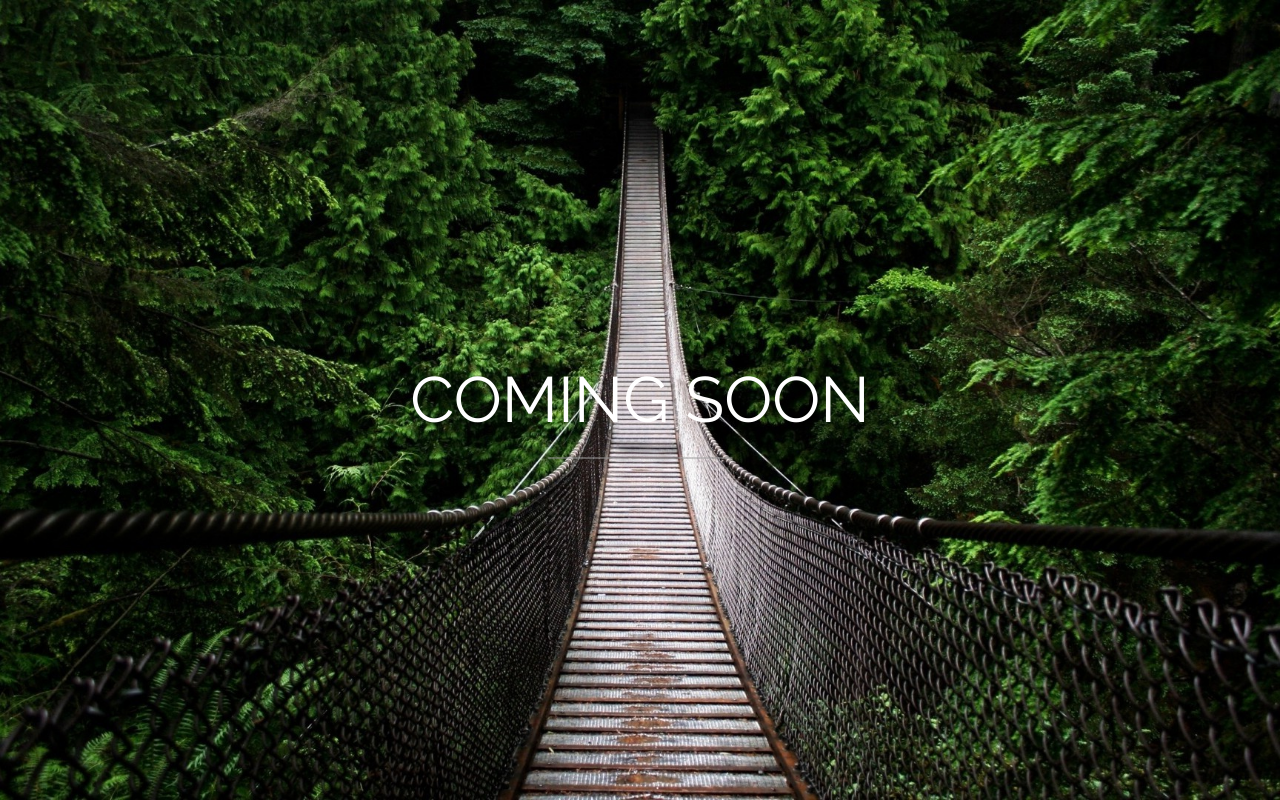
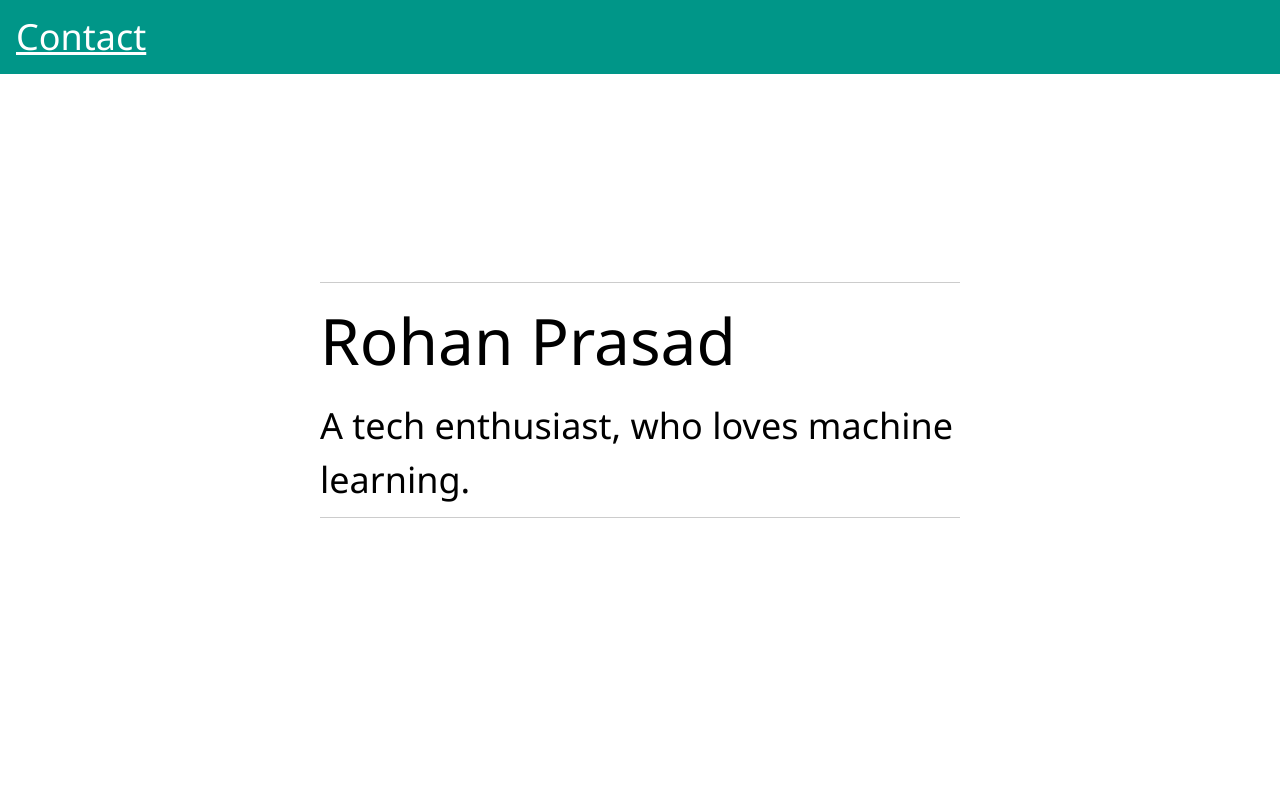
Before and after one commit to rohan097/rohan097.github.io, a plain HTML site: page index.html in a window 1280 px wide. Drawn offline with Linux system fonts and the light colour scheme; files that its build step writes are made by us from their sources; files whose address does not match are found by name.

Commit message:
Add contact details.

```diff
--- a/index.html
+++ b/index.html
@@ -3,24 +3,14 @@
 <title>Rohan Prasad</title>
 <meta charset="UTF-8">
 <meta name="viewport" content="width=device-width, initial-scale=1">
-<link rel="stylesheet" href="/css/w3.css">
-<link rel="stylesheet" href="https://fonts.googleapis.com/css?family=Raleway">
-<style>
-body,h1 {font-family: "Raleway", sans-serif}
-body, html {height: 100%}
-.bgimg {
-    background-image: url('/css/forestbridge.jpg');
-    min-height: 100%;
-    background-position: center;
-    background-size: cover;
-}
-</style>
+<link rel="stylesheet" href="/home/rohan/rohan097.github.io/css/w3.css">
+
 <body>
-
-<div class="bgimg w3-display-container w3-animate-opacity w3-text-white">
-  <div class="w3-display-middle">
-    <h1 class="w3-jumbo w3-animate-top">COMING SOON</h1>
-    <hr class="w3-border-grey" style="margin:auto;width:40%">
+<header class="w3-container w3-teal"><a href="ContactMe.html"><h1>Contact</h1></a></header>
+<div class="w3-animate-opacity w3-text-white">
+  <div class="w3-display-middle w3-animate-fade w3-text-black  w3-border-top w3-border-bottom w3-hover-border-blue">
+    <h1 class="w3-jumbo">Rohan Prasad</h1>
+    <h1>A tech enthusiast, who loves machine learning.</h1>
   </div>
 </div>
 </body>
```
Also changed, not shown: ContactMe.html (added, +39 -0 lines).
